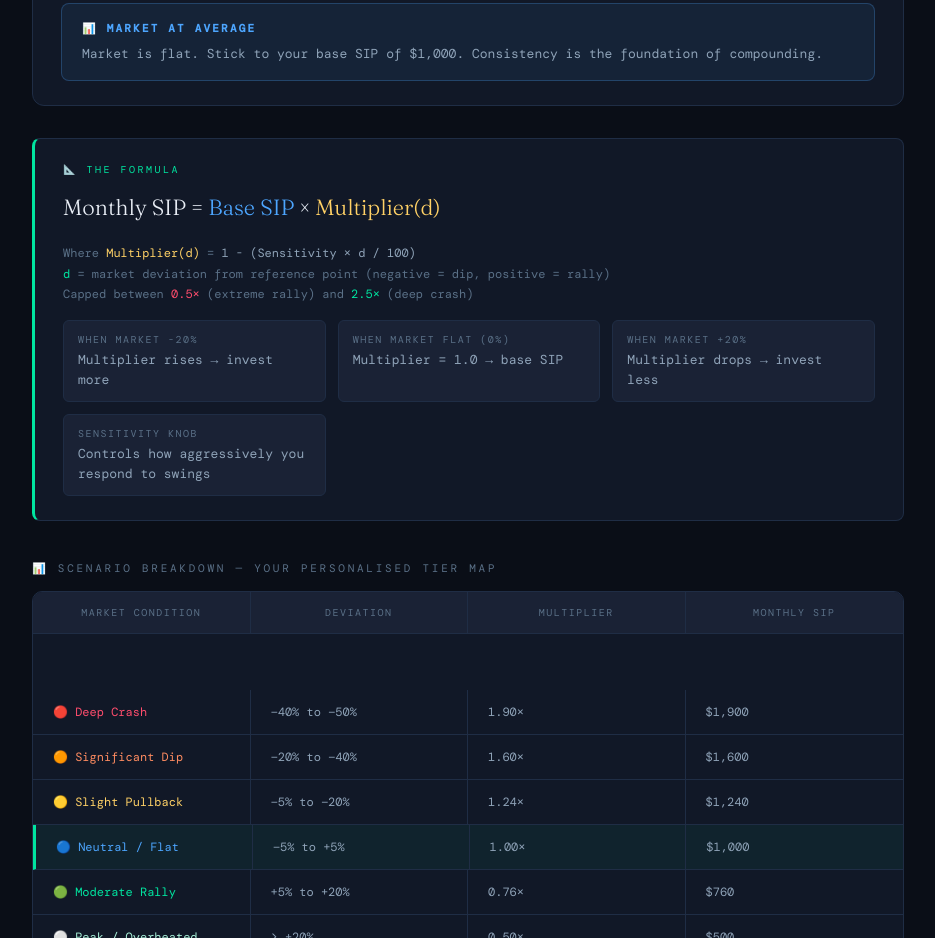
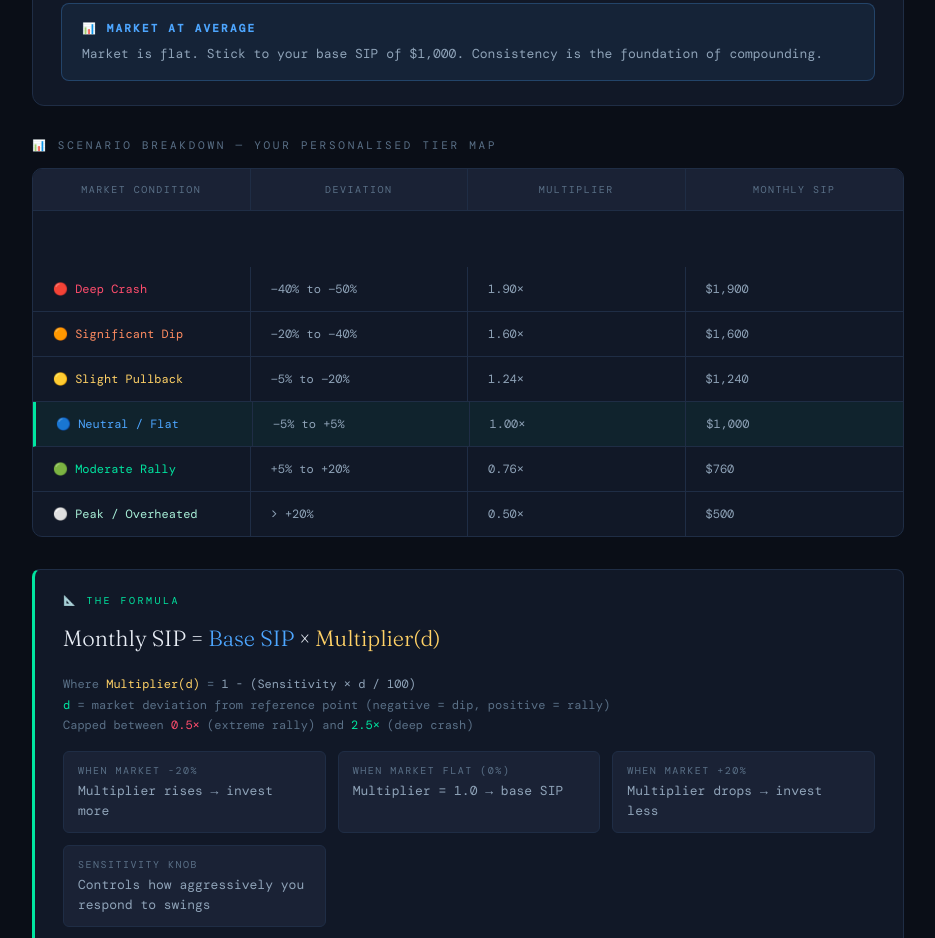
Before and after one commit to taq12345/taq12345.github.io, a plain HTML site: page index.html in a window 1280 px wide. Shown: the part 1027-1965 px from the top of the page, without its empty margins (172-1107 px from the left). Drawn offline with nearby package versions, Linux system fonts and the light colour scheme; a web font is replaced by a local one.

Commit message:
Move formula section below scenario breakdown

```diff
--- a/index.html
+++ b/index.html
@@ -700,38 +700,6 @@
     </div>
   </section>
 
-  <!-- Formula Box -->
-  <section class="formula-box" aria-label="Dynamic SIP Formula">
-    <div class="formula-title">📐 The Formula</div>
-    <div class="formula-main">
-      Monthly SIP = <span class="var-base">Base SIP</span> × <span class="var-mult">Multiplier(d)</span>
-    </div>
-    <div style="font-size:12px; color:var(--text-muted); margin-bottom:16px; line-height:1.7;">
-      Where <span style="color:var(--accent-yellow)">Multiplier(d)</span> =
-      <span style="color:var(--text-mid)">1 - (Sensitivity × d / 100)</span><br>
-      <span style="color:var(--accent-green)">d</span> = market deviation from reference point (negative = dip, positive = rally)<br>
-      Capped between <span style="color:var(--accent-red)">0.5×</span> (extreme rally) and <span style="color:var(--accent-green)">2.5×</span> (deep crash)
-    </div>
-    <div class="formula-grid">
-      <div class="formula-item">
-        <div class="formula-item-label">When market -20%</div>
-        <div class="formula-item-val">Multiplier rises → invest more</div>
-      </div>
-      <div class="formula-item">
-        <div class="formula-item-label">When market flat (0%)</div>
-        <div class="formula-item-val">Multiplier = 1.0 → base SIP</div>
-      </div>
-      <div class="formula-item">
-        <div class="formula-item-label">When market +20%</div>
-        <div class="formula-item-val">Multiplier drops → invest less</div>
-      </div>
-      <div class="formula-item">
-        <div class="formula-item-label">Sensitivity knob</div>
-        <div class="formula-item-val">Controls how aggressively you respond to swings</div>
-      </div>
-    </div>
-  </section>
-
   <!-- Tier Table -->
   <section class="tier-section" aria-label="Market Scenario Breakdown">
     <div class="section-title">📊 Scenario Breakdown — Your Personalised Tier Map</div>
@@ -812,6 +780,7 @@
       </div>
     </div>
   </section>
+
 
   <!-- Educational Content Section -->
   <section class="content-section" aria-label="Educational Content">
```
